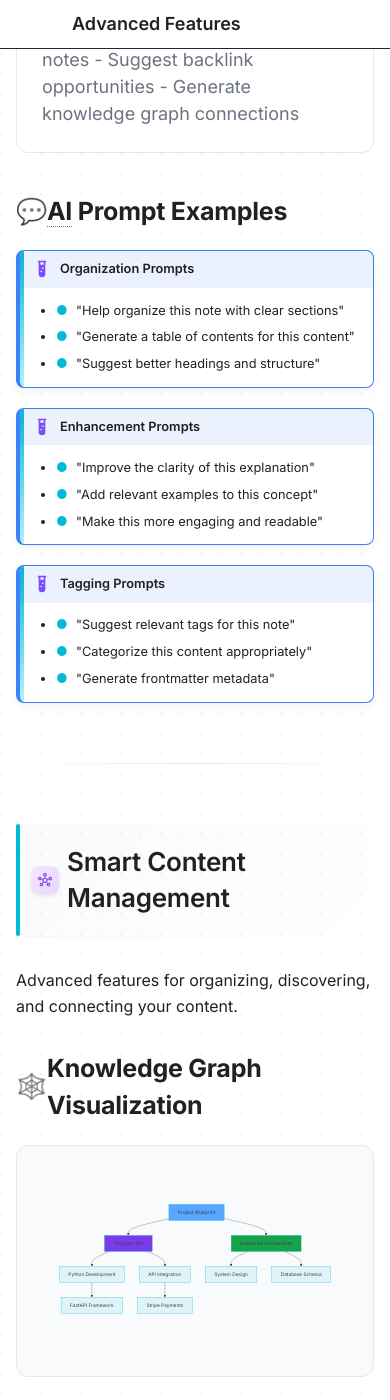
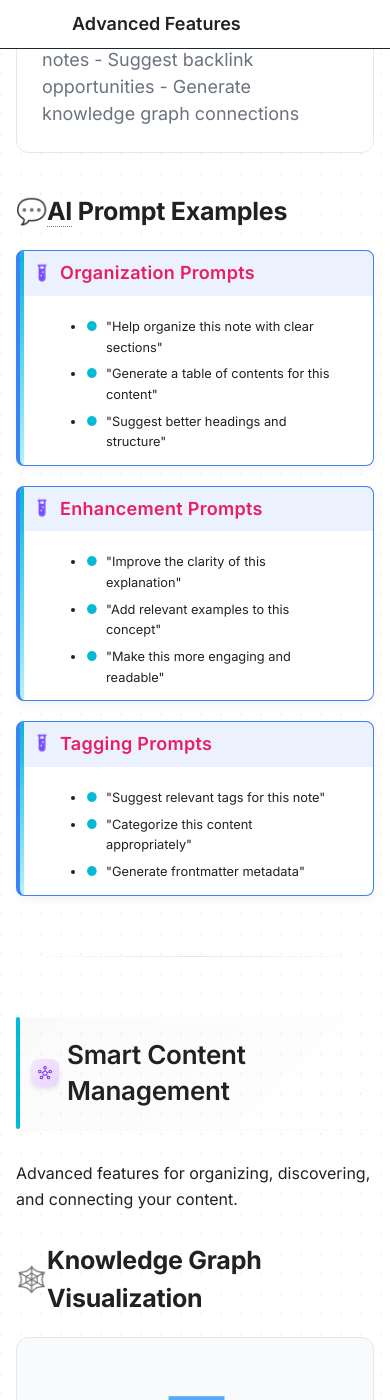
Before and after one commit to dsosaa/overwrked-public, an MkDocs documentation site: the page built from Public/features.md, in a window 390 px wide and 1400 px high, scrolled down 5227 px. Built offline with MkDocs 1.6.1 and Material for MkDocs 9.7.7, drawn with Linux system fonts in a browser that asks for light colours; comment, search, counter and statistics services are not loaded.

Commit message:
Add universal Notes/Admonitions CSS styling
- Created notes-admonitions.css with professional styling for all admonition types
- Includes color-coded themes, animations, dark mode support, and responsive design
- Automatically applied to all MkDocs pages via mkdocs.yml configuration
- Supports standard MkDocs admonition syntax with enhanced visuals

```diff
--- /dev/null
+++ b/Public/assets/notes-admonitions.css
@@ -0,0 +1,397 @@
+/* ========================================
+   UNIVERSAL NOTES & ADMONITIONS STYLING
+   Automatically applied to all MkDocs pages
+   ======================================== */
+
+/* Base Admonition Styling - Applies to all admonition types */
+.admonition {
+  margin: 1.5625em 0;
+  padding: 0;
+  overflow: hidden;
+  border-radius: 12px;
+  box-shadow:
+    0 4px 6px -1px rgba(0, 0, 0, 0.1),
+    0 2px 4px -1px rgba(0, 0, 0, 0.06),
+    inset 0 1px 0 rgba(255, 255, 255, 0.05);
+  border: 1px solid rgba(0, 212, 255, 0.15);
+  background: linear-gradient(135deg,
+    rgba(0, 212, 255, 0.03) 0%,
+    rgba(139, 92, 246, 0.03) 100%);
+  backdrop-filter: blur(10px);
+  transition: all 0.3s cubic-bezier(0.4, 0, 0.2, 1);
+}
+
+.admonition:hover {
+  transform: translateY(-2px);
+  box-shadow:
+    0 10px 15px -3px rgba(0, 0, 0, 0.15),
+    0 4px 6px -2px rgba(0, 0, 0, 0.08),
+    0 0 0 1px rgba(0, 212, 255, 0.2);
+}
+
+/* Admonition Title Styling */
+.admonition-title {
+  position: relative;
+  margin: 0;
+  padding: 0.8rem 1rem 0.8rem 3rem;
+  background: linear-gradient(90deg,
+    rgba(0, 212, 255, 0.1) 0%,
+    rgba(139, 92, 246, 0.1) 100%);
+  border-bottom: 1px solid rgba(0, 212, 255, 0.2);
+  font-weight: 600;
+  font-size: 0.95rem;
+  letter-spacing: 0.3px;
+}
+
+/* Icon positioning and animation */
+.admonition-title::before {
+  position: absolute;
+  left: 1rem;
+  width: 1.4rem;
+  height: 1.4rem;
+  content: "";
+  -webkit-mask-repeat: no-repeat;
+  mask-repeat: no-repeat;
+  -webkit-mask-size: contain;
+  mask-size: contain;
+  background-color: currentColor;
+  animation: iconPulse 2s ease-in-out infinite;
+}
+
+@keyframes iconPulse {
+  0%, 100% { transform: scale(1); opacity: 1; }
+  50% { transform: scale(1.05); opacity: 0.9; }
+}
+
+/* Admonition Content */
+.admonition > *:not(.admonition-title) {
+  margin: 1rem 1.5rem;
+}
+
+.admonition > p:last-child {
+  margin-bottom: 1rem;
+}
+
+/* Code blocks inside admonitions */
+.admonition pre {
+  margin: 1rem;
+  border-radius: 8px;
+  background: rgba(0, 0, 0, 0.3) !important;
+  border: 1px solid rgba(0, 212, 255, 0.1);
+}
+
+/* Lists inside admonitions */
+.admonition ul,
+.admonition ol {
+  margin: 0.5rem 1.5rem;
+  padding-left: 1.5rem;
+}
+
+.admonition li {
+  margin: 0.25rem 0;
+}
+
+/* ========================================
+   SPECIFIC ADMONITION TYPES WITH COLORS
+   ======================================== */
+
+/* Note - Blue Theme */
+.admonition.note {
+  border-color: rgba(33, 150, 243, 0.3);
+  background: linear-gradient(135deg,
+    rgba(33, 150, 243, 0.05) 0%,
+    rgba(3, 169, 244, 0.05) 100%);
+}
+
+.admonition.note .admonition-title {
+  color: #2196f3;
+  background: linear-gradient(90deg,
+    rgba(33, 150, 243, 0.15) 0%,
+    rgba(3, 169, 244, 0.1) 100%);
+  border-bottom-color: rgba(33, 150, 243, 0.3);
+}
+
+/* Tip - Green Theme */
+.admonition.tip,
+.admonition.hint {
+  border-color: rgba(76, 175, 80, 0.3);
+  background: linear-gradient(135deg,
+    rgba(76, 175, 80, 0.05) 0%,
+    rgba(139, 195, 74, 0.05) 100%);
+}
+
+.admonition.tip .admonition-title,
+.admonition.hint .admonition-title {
+  color: #4caf50;
+  background: linear-gradient(90deg,
+    rgba(76, 175, 80, 0.15) 0%,
+    rgba(139, 195, 74, 0.1) 100%);
+  border-bottom-color: rgba(76, 175, 80, 0.3);
+}
+
+/* Important - Purple Theme */
+.admonition.important {
+  border-color: rgba(156, 39, 176, 0.3);
+  background: linear-gradient(135deg,
+    rgba(156, 39, 176, 0.05) 0%,
+    rgba(142, 36, 170, 0.05) 100%);
+}
+
+.admonition.important .admonition-title {
+  color: #9c27b0;
+  background: linear-gradient(90deg,
+    rgba(156, 39, 176, 0.15) 0%,
+    rgba(142, 36, 170, 0.1) 100%);
+  border-bottom-color: rgba(156, 39, 176, 0.3);
+}
+
+/* Warning - Orange Theme */
+.admonition.warning,
+.admonition.caution,
+.admonition.attention {
+  border-color: rgba(255, 152, 0, 0.3);
+  background: linear-gradient(135deg,
+    rgba(255, 152, 0, 0.05) 0%,
+    rgba(255, 167, 38, 0.05) 100%);
+}
+
+.admonition.warning .admonition-title,
+.admonition.caution .admonition-title,
+.admonition.attention .admonition-title {
+  color: #ff9800;
+  background: linear-gradient(90deg,
+    rgba(255, 152, 0, 0.15) 0%,
+    rgba(255, 167, 38, 0.1) 100%);
+  border-bottom-color: rgba(255, 152, 0, 0.3);
+}
+
+/* Danger/Error - Red Theme */
+.admonition.danger,
+.admonition.error,
+.admonition.failure {
+  border-color: rgba(244, 67, 54, 0.3);
+  background: linear-gradient(135deg,
+    rgba(244, 67, 54, 0.05) 0%,
+    rgba(229, 57, 53, 0.05) 100%);
+}
+
+.admonition.danger .admonition-title,
+.admonition.error .admonition-title,
+.admonition.failure .admonition-title {
+  color: #f44336;
+  background: linear-gradient(90deg,
+    rgba(244, 67, 54, 0.15) 0%,
+    rgba(229, 57, 53, 0.1) 100%);
+  border-bottom-color: rgba(244, 67, 54, 0.3);
+}
+
+/* Success - Bright Green Theme */
+.admonition.success,
+.admonition.check,
+.admonition.done {
+  border-color: rgba(16, 185, 129, 0.3);
+  background: linear-gradient(135deg,
+    rgba(16, 185, 129, 0.05) 0%,
+    rgba(5, 150, 105, 0.05) 100%);
+}
+
+.admonition.success .admonition-title,
+.admonition.check .admonition-title,
+.admonition.done .admonition-title {
+  color: #10b981;
+  background: linear-gradient(90deg,
+    rgba(16, 185, 129, 0.15) 0%,
+    rgba(5, 150, 105, 0.1) 100%);
+  border-bottom-color: rgba(16, 185, 129, 0.3);
+}
+
+/* Info - Cyan Theme */
+.admonition.info,
+.admonition.todo {
+  border-color: rgba(0, 188, 212, 0.3);
+  background: linear-gradient(135deg,
+    rgba(0, 188, 212, 0.05) 0%,
+    rgba(0, 172, 193, 0.05) 100%);
+}
+
+.admonition.info .admonition-title,
+.admonition.todo .admonition-title {
+  color: #00bcd4;
+  background: linear-gradient(90deg,
+    rgba(0, 188, 212, 0.15) 0%,
+    rgba(0, 172, 193, 0.1) 100%);
+  border-bottom-color: rgba(0, 188, 212, 0.3);
+}
+
+/* Question/Help - Indigo Theme */
+.admonition.question,
+.admonition.help,
+.admonition.faq {
+  border-color: rgba(63, 81, 181, 0.3);
+  background: linear-gradient(135deg,
+    rgba(63, 81, 181, 0.05) 0%,
+    rgba(48, 63, 159, 0.05) 100%);
+}
+
+.admonition.question .admonition-title,
+.admonition.help .admonition-title,
+.admonition.faq .admonition-title {
+  color: #3f51b5;
+  background: linear-gradient(90deg,
+    rgba(63, 81, 181, 0.15) 0%,
+    rgba(48, 63, 159, 0.1) 100%);
+  border-bottom-color: rgba(63, 81, 181, 0.3);
+}
+
+/* Quote/Cite - Gray Theme */
+.admonition.quote,
+.admonition.cite {
+  border-color: rgba(96, 125, 139, 0.3);
+  background: linear-gradient(135deg,
+    rgba(96, 125, 139, 0.05) 0%,
+    rgba(84, 110, 122, 0.05) 100%);
+}
+
+.admonition.quote .admonition-title,
+.admonition.cite .admonition-title {
+  color: #607d8b;
+  background: linear-gradient(90deg,
+    rgba(96, 125, 139, 0.15) 0%,
+    rgba(84, 110, 122, 0.1) 100%);
+  border-bottom-color: rgba(96, 125, 139, 0.3);
+}
+
+/* Example - Pink Theme */
+.admonition.example {
+  border-color: rgba(233, 30, 99, 0.3);
+  background: linear-gradient(135deg,
+    rgba(233, 30, 99, 0.05) 0%,
+    rgba(216, 27, 96, 0.05) 100%);
+}
+
+.admonition.example .admonition-title {
+  color: #e91e63;
+  background: linear-gradient(90deg,
+    rgba(233, 30, 99, 0.15) 0%,
+    rgba(216, 27, 96, 0.1) 100%);
+  border-bottom-color: rgba(233, 30, 99, 0.3);
+}
+
+/* ========================================
+   COLLAPSIBLE ADMONITIONS
+   ======================================== */
+
+details.admonition {
+  overflow: visible;
+}
+
+details.admonition > summary {
+  display: block;
+  cursor: pointer;
+  padding-left: 3rem;
+  position: relative;
+}
+
+details.admonition > summary::-webkit-details-marker {
+  display: none;
+}
+
+details.admonition > summary::after {
+  position: absolute;
+  left: 1rem;
+  content: "▶";
+  transition: transform 0.3s ease;
+  color: inherit;
+}
+
+details.admonition[open] > summary::after {
+  transform: rotate(90deg);
+}
+
+/* ========================================
+   DARK MODE ADJUSTMENTS
+   ======================================== */
+
+[data-md-color-scheme="slate"] .admonition {
+  background: linear-gradient(135deg,
+    rgba(0, 212, 255, 0.02) 0%,
+    rgba(139, 92, 246, 0.02) 100%);
+  box-shadow:
+    0 4px 6px -1px rgba(0, 0, 0, 0.3),
+    0 2px 4px -1px rgba(0, 0, 0, 0.2),
+    inset 0 1px 0 rgba(255, 255, 255, 0.02);
+}
+
+[data-md-color-scheme="slate"] .admonition pre {
+  background: rgba(0, 0, 0, 0.5) !important;
+}
+
+/* ========================================
+   RESPONSIVE DESIGN
+   ======================================== */
+
+@media screen and (max-width: 768px) {
+  .admonition {
+    margin: 1em 0;
+    border-radius: 8px;
+  }
+
+  .admonition-title {
+    padding: 0.6rem 1rem 0.6rem 2.5rem;
+    font-size: 0.9rem;
+  }
+
+  .admonition-title::before {
+    left: 0.8rem;
+    width: 1.2rem;
+    height: 1.2rem;
+  }
+
+  .admonition > *:not(.admonition-title) {
+    margin: 0.8rem 1rem;
+  }
+}
+
+/* ========================================
+   SPECIAL EFFECTS & ANIMATIONS
+   ======================================== */
+
+/* Glow effect on hover for important admonitions */
+.admonition.important:hover,
+.admonition.warning:hover,
+.admonition.danger:hover {
+  box-shadow:
+    0 10px 15px -3px rgba(0, 0, 0, 0.15),
+    0 4px 6px -2px rgba(0, 0, 0, 0.08),
+    0 0 20px rgba(var(--md-accent-fg-color-rgb), 0.15);
+}
+
+/* Subtle animation for new/updated content */
+.admonition[data-new="true"] {
+  animation: newContent 1s ease-out;
+}
+
+@keyframes newContent {
+  0% {
+    opacity: 0;
+    transform: translateY(10px);
+  }
+  100% {
+    opacity: 1;
+    transform: translateY(0);
+  }
+}
+
+/* Print styles */
+@media print {
+  .admonition {
+    border: 1px solid #ddd !important;
+    box-shadow: none !important;
+    page-break-inside: avoid;
+  }
+
+  .admonition-title {
+    background: #f5f5f5 !important;
+    border-bottom: 1px solid #ddd !important;
+  }
+}
--- a/mkdocs.yml
+++ b/mkdocs.yml
@@ -10,6 +10,10 @@ docs_dir: Public
 copyright: Copyright &copy; 2025 overwrked.ai - Built with Material for MkDocs
 
 nav:
+  - Home: index.md
+  - Notes: Notes/
+  - Projects: Projects/
+  - Features: features.md
 
 theme:
   name: material
```
